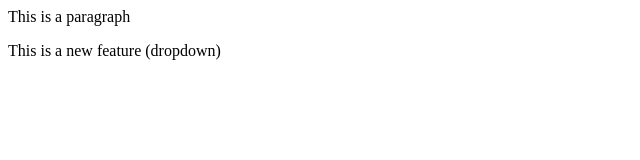
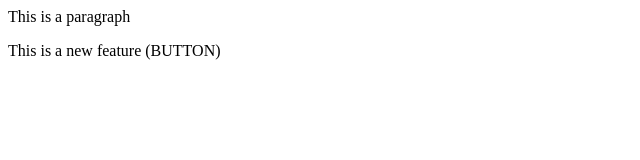
Before and after one commit to granthiparmeet-gif/localrepo, a plain HTML site: page index.html in a window 1280 px wide. Shown: the full height of the page, 0-640 px from the left. Drawn offline with Linux system fonts and the light colour scheme.

Commit message:
New changes

```diff
--- a/index.html
+++ b/index.html
@@ -1,2 +1,2 @@
 <p>This is a paragraph</p>
-<p>This is a new feature (dropdown)</p>
+<p>This is a new feature (BUTTON)</p>
```
